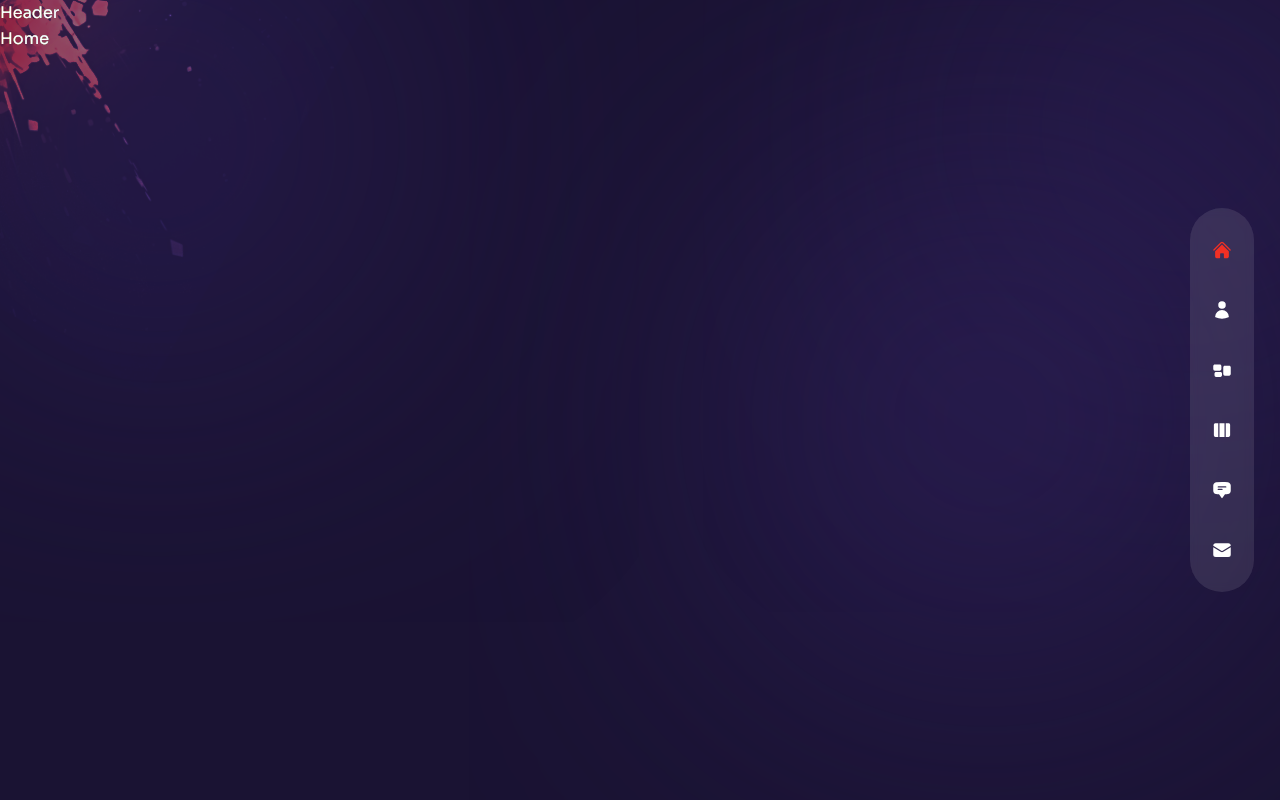
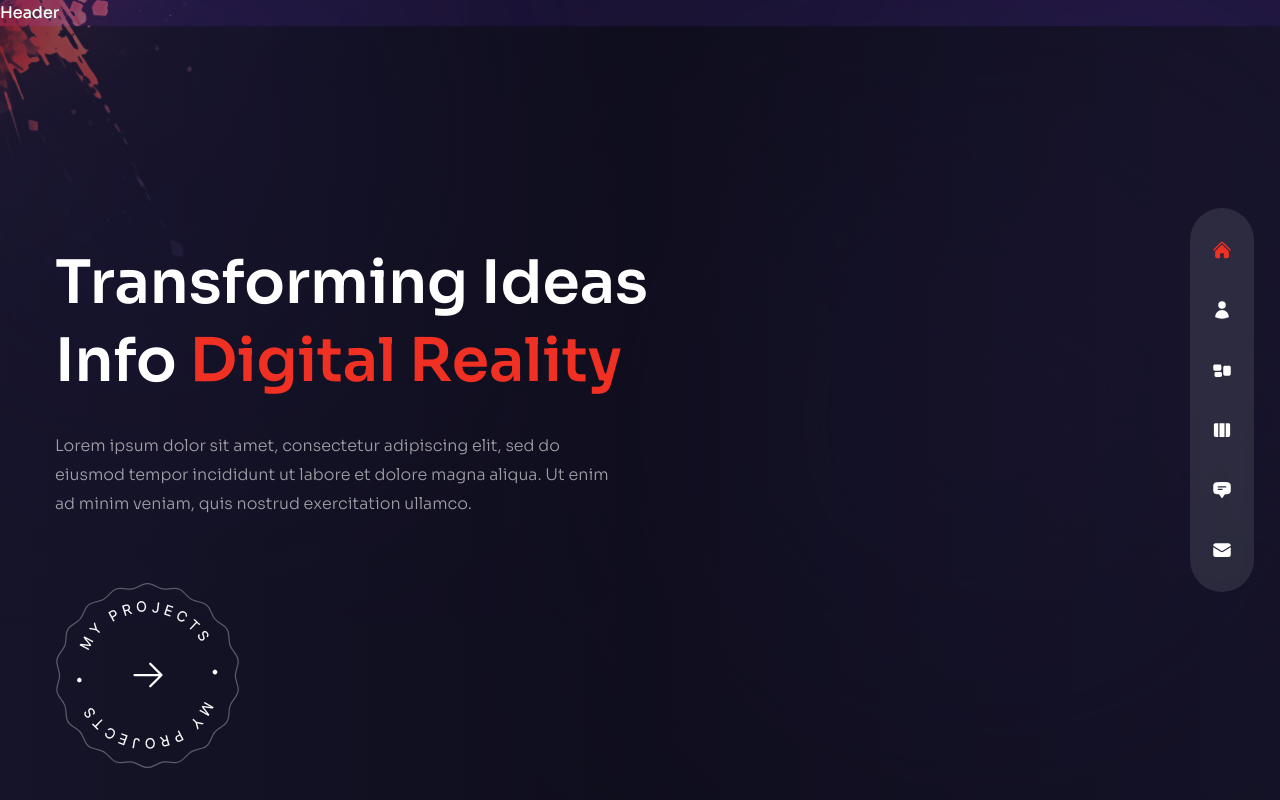
Before and after one commit to freetimezp/js-portfolio-22-web-dev, a Next.js app: page / in a window 1280 px wide. Built offline with nearby package versions, Linux system fonts and the light colour scheme.

Commit message:
05. js-portfolio-22-web-dev. Home Component. ProjectsBtn Component.

```diff
--- a/components/ProjectsBtn.js
+++ b/components/ProjectsBtn.js
@@ -1,5 +1,30 @@
+import Image from "next/image";
+import Link from "next/link";
+
+import { HiArrowRight } from "react-icons/hi2";
+
 const ProjectsBtn = () => {
-  return <div>Project Btn</div>;
+  return (
+    <div className="mx-auto xl:mx-0">
+      <Link
+        href={'/work'}
+        className="relative w-[185px] h-[185px] flex justify-center items-center
+        bg-circleStar bg-cover bg-center bg-no-repeat group"
+      >
+        <Image
+          src={'/rounded-text.png'}
+          width={141}
+          height={148}
+          alt="btn"
+          className="animate-spin-slow w-full h-full max-w-[141px] max-h-[148px]"
+        />
+        <HiArrowRight
+          className="absolute text-4xl group-hover:translate-x-2 transition-all
+          duration-300"
+        />
+      </Link>
+    </div>
+  );
 };
 
 export default ProjectsBtn;
--- a/pages/index.js
+++ b/pages/index.js
@@ -1,5 +1,59 @@
+import Image from 'next/image';
+import { motion } from 'framer-motion';
+
+import ParticlesContainer from '../components/ParticlesContainer';
+import ProjectsBtn from '../components/ProjectsBtn';
+import Avatar from '../components/Avatar';
+
+import { fadeIn } from '../variants';
+
 const Home = () => {
-  return <div>Home</div>;
+  return (
+    <div className='bg-primary/60 h-full'>
+      <div className='w-full h-full bg-gradient-to-r from-primary/10 via-black/30
+      to-black/10'>
+        <div className='text-center flex flex-col justify-center xl:pt-40 xl:text-left
+        h-full container mx-auto'>
+          <motion.h1
+            variants={fadeIn('down', 0.2)}
+            initial="hidden"
+            animate="show"
+            exit="hidden"
+            className='h1'
+          >
+            Transforming Ideas <br />
+            Info <span className='text-accent'>Digital Reality</span>
+          </motion.h1>
+
+          <motion.p
+            variants={fadeIn('down', 0.4)}
+            initial="hidden"
+            animate="show"
+            exit="hidden"
+            className='max-w-sm xl:max-w-xl mx-auto xl:mx-0 mb-10 xl:mb-16'
+          >
+            Lorem ipsum dolor sit amet, consectetur adipiscing elit, sed
+            do eiusmod tempor incididunt ut labore et dolore magna aliqua.
+            Ut enim ad minim veniam, quis nostrud exercitation ullamco.
+          </motion.p>
+
+          <div className='flex justify-center xl:hidden relative'>
+            <ProjectsBtn />
+          </div>
+          <motion.div
+            variants={fadeIn('down', 0.6)}
+            initial="hidden"
+            animate="show"
+            exit="hidden"
+            className='hidden xl:flex'
+          >
+            <ProjectsBtn />
+          </motion.div>
+        </div>
+      </div>
+      <div>image</div>
+    </div>
+  );
 };
 
 export default Home;
```
